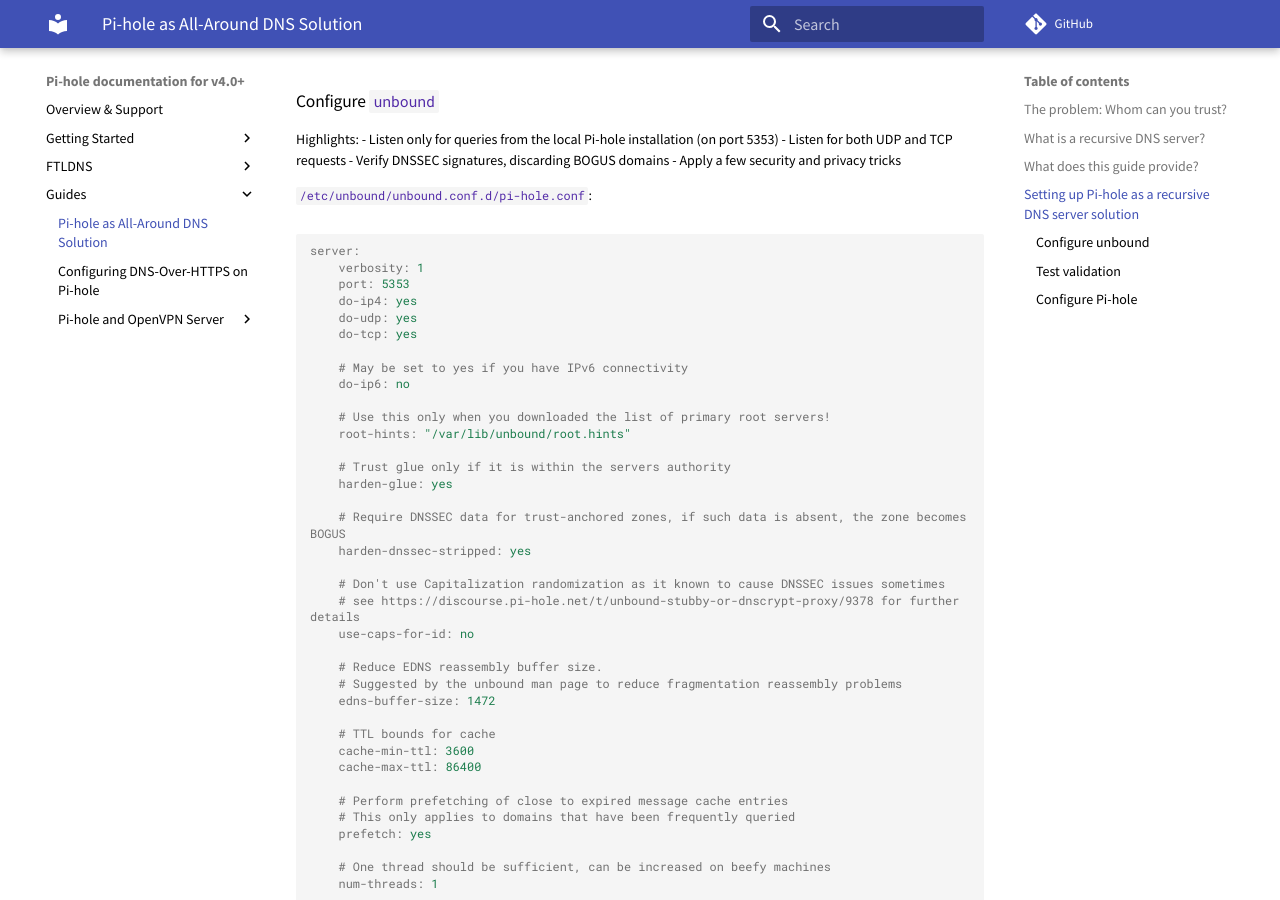
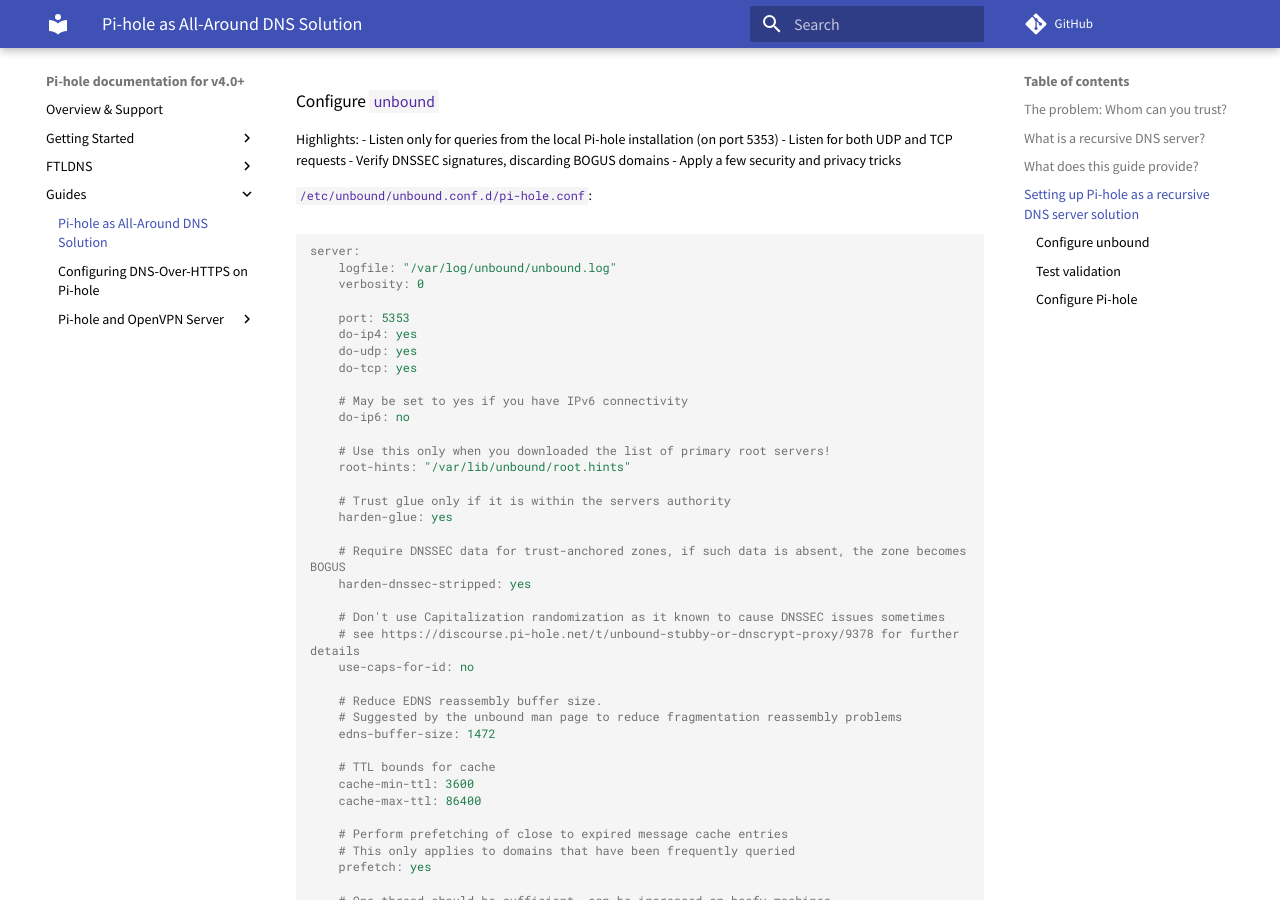
Before and after one commit to pi-hole/docs, an MkDocs documentation site: the page built from docs/guides/unbound.md, in a window 1280 px wide and 900 px high, scrolled down 2132 px. Built offline with MkDocs 1.6.1 and Material for MkDocs 9.7.7, drawn with Linux system fonts in a browser that asks for light colours; comment, search, counter and statistics services are not loaded; old or Windows-style settings are respelled for this version of MkDocs.

Commit message:
Unbound guide: Add explicit logfile
Signed-off-by: DL6ER <dl6er@dl6er.de>

````diff
--- a/docs/guides/unbound.md
+++ b/docs/guides/unbound.md
@@ -68,7 +68,9 @@
  `/etc/unbound/unbound.conf.d/pi-hole.conf`:
 ```ini
 server:
-    verbosity: 1
+    logfile: "/var/log/unbound/unbound.log"
+    verbosity: 0
+
     port: 5353
     do-ip4: yes
     do-udp: yes
````
